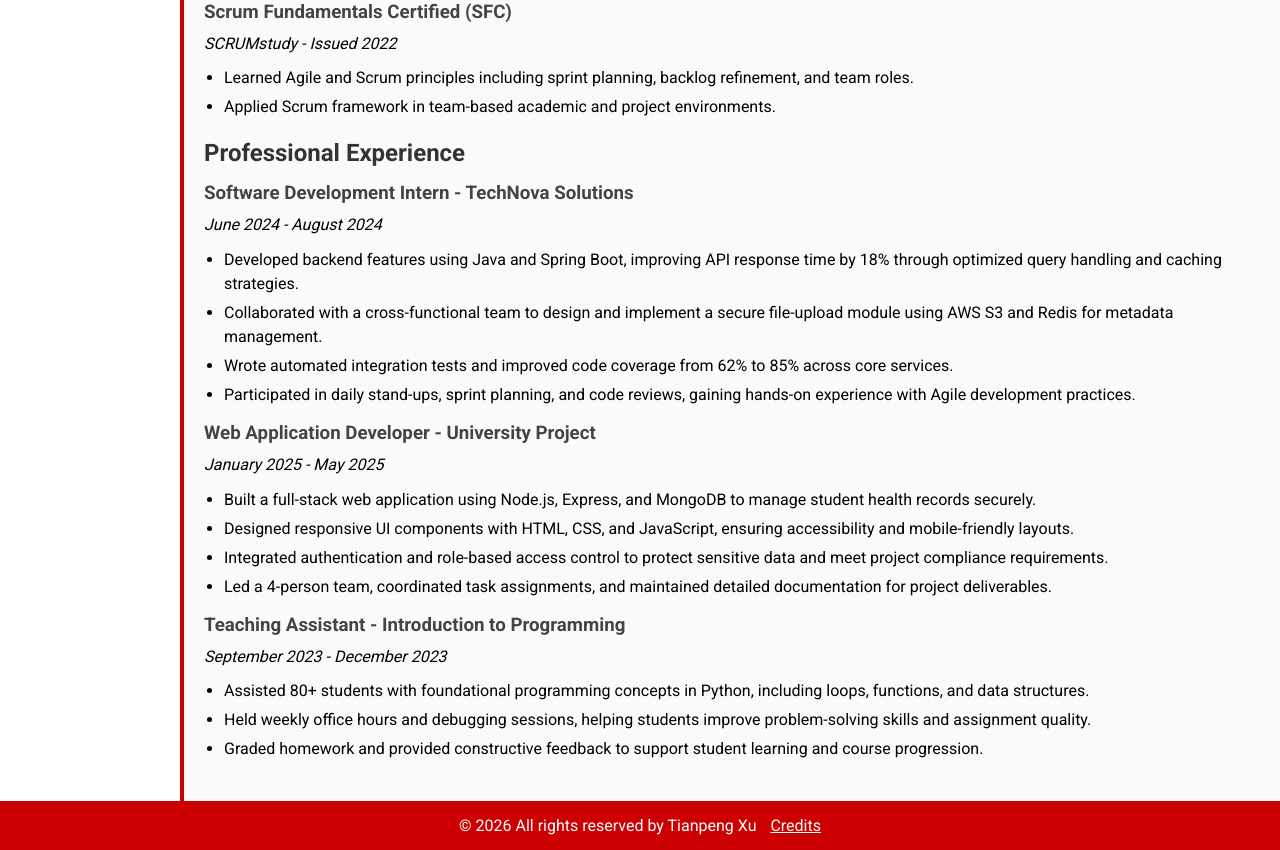
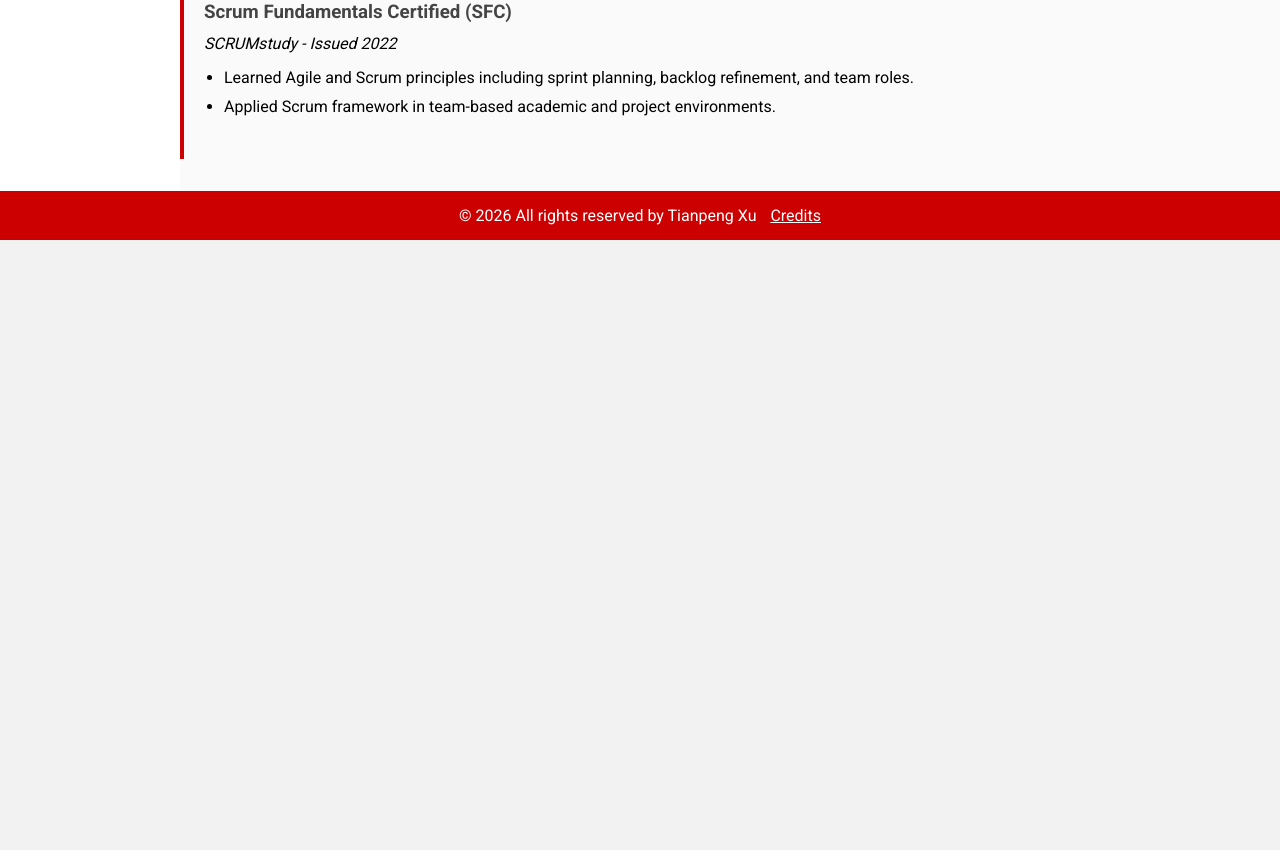
Before and after one commit to xtp111/mp-3, a React (Vite) app: page /certifications in a window 1280 px wide. Shown: the part 560-1410 px from the top of the page. After the commit the page ends 800 px from the top, so only its background shows below. Built offline with nearby package versions, Linux system fonts and the light colour scheme; the HTML template or start-up script is replaced by a standard one.

Commit message:
first submit

```diff
--- a/src/components/Footer.tsx
+++ b/src/components/Footer.tsx
@@ -3,7 +3,7 @@ import { Link } from 'react-router-dom';
 function Footer() {
   return (
     <footer>
-      <p>&copy; 2026 All rights reserved by Tianpeng Xu <Link to="/credits">Credits</Link></p>
+      <p>&copy; 2026 All rights reserved by Tianpeng Xu <Link to="/">Credits</Link></p>
     </footer>
   );
 }
--- a/src/components/mains/Certifications.tsx
+++ b/src/components/mains/Certifications.tsx
@@ -39,35 +39,7 @@ function Certifications() {
         </ul>
       </section>
 
-      <section>
-        <h2>Professional Experience</h2>
 
-        <h3>Software Development Intern - TechNova Solutions</h3>
-        <p><em>June 2024 - August 2024</em></p>
-        <ul>
-          <li>Developed backend features using Java and Spring Boot, improving API response time by 18% through optimized query handling and caching strategies.</li>
-          <li>Collaborated with a cross-functional team to design and implement a secure file-upload module using AWS S3 and Redis for metadata management.</li>
-          <li>Wrote automated integration tests and improved code coverage from 62% to 85% across core services.</li>
-          <li>Participated in daily stand-ups, sprint planning, and code reviews, gaining hands-on experience with Agile development practices.</li>
-        </ul>
-
-        <h3>Web Application Developer - University Project</h3>
-        <p><em>January 2025 - May 2025</em></p>
-        <ul>
-          <li>Built a full-stack web application using Node.js, Express, and MongoDB to manage student health records securely.</li>
-          <li>Designed responsive UI components with HTML, CSS, and JavaScript, ensuring accessibility and mobile-friendly layouts.</li>
-          <li>Integrated authentication and role-based access control to protect sensitive data and meet project compliance requirements.</li>
-          <li>Led a 4-person team, coordinated task assignments, and maintained detailed documentation for project deliverables.</li>
-        </ul>
-
-        <h3>Teaching Assistant - Introduction to Programming</h3>
-        <p><em>September 2023 - December 2023</em></p>
-        <ul>
-          <li>Assisted 80+ students with foundational programming concepts in Python, including loops, functions, and data structures.</li>
-          <li>Held weekly office hours and debugging sessions, helping students improve problem-solving skills and assignment quality.</li>
-          <li>Graded homework and provided constructive feedback to support student learning and course progression.</li>
-        </ul>
-      </section>
     </main>
   );
 }
```
